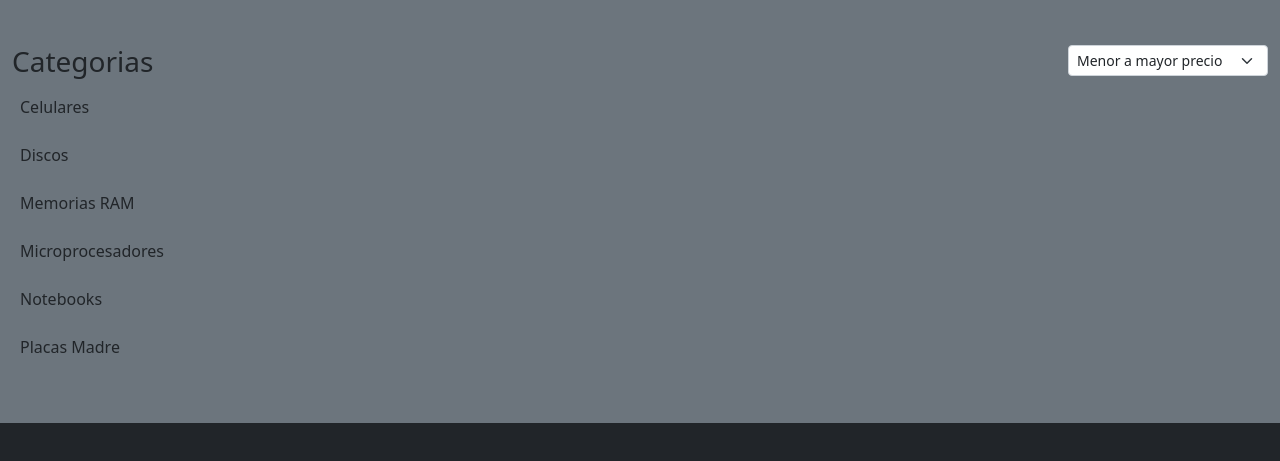
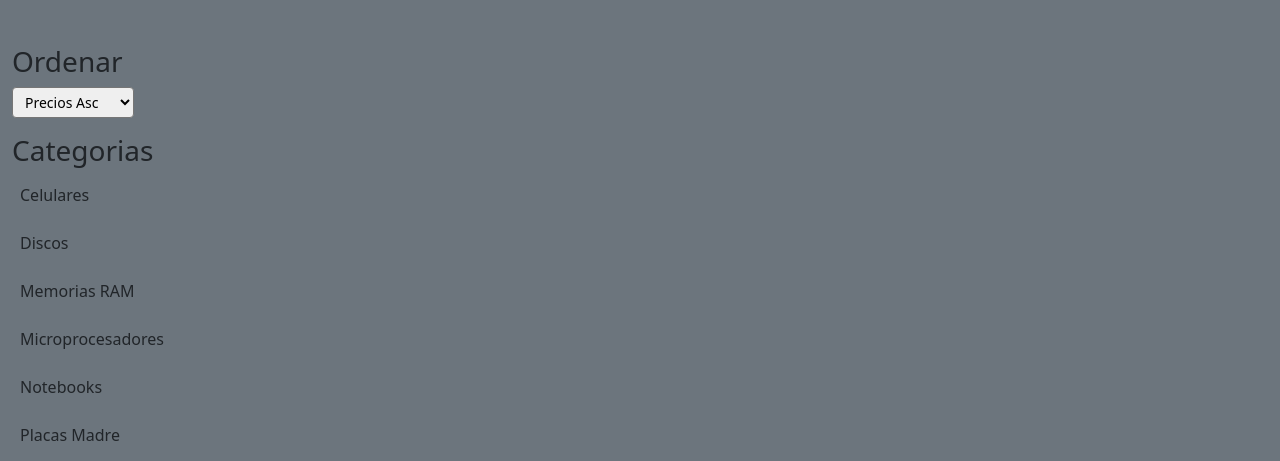
Before and after one commit to gabyreload1983/coderHouseJavascript, a website with bundled scripts: page pages/products.html in a window 1280 px wide. Shown: the part 94-555 px from the top of the page. Built offline with nearby package versions, Linux system fonts and the light colour scheme.

Commit message:
Se organiza vistas en productos
Se comodan filtros y ordenamiento

```diff
--- a/pages/products.html
+++ b/pages/products.html
@@ -131,22 +131,22 @@
     <main>
       <div class="container-fluid bg-secondary py-5">
         <div class="row justify-content-center" id="containerProducts">
-          <div class="col-2 d-none d-md-block">
+          <div class="col-12 col-md-3 col-lg-2">
+            <h3>Ordenar</h3>
+            <select
+              id="filterByPrice"
+              class="form-select-sm m-0 me-auto mb-3 pe-3"
+            >
+              <option selected value="ASC">Precios Asc</option>
+              <option value="DEC">Precios Dec</option>
+            </select>
             <h3>Categorias</h3>
             <ul
               class="navbar-nav me-auto mb-2 mb-lg-0"
               id="listCategories"
             ></ul>
           </div>
-          <div class="col-10">
-            <select
-              id="filterByPrice"
-              class="form-select form-select-sm"
-              aria-label="Default select example"
-            >
-              <option selected value="ASC">Menor a mayor precio</option>
-              <option value="DEC">Mayor a menor precio</option>
-            </select>
+          <div class="col-12 col-md-9 col-lg-10">
             <div class="row" id="listProducts"></div>
           </div>
         </div>
```
